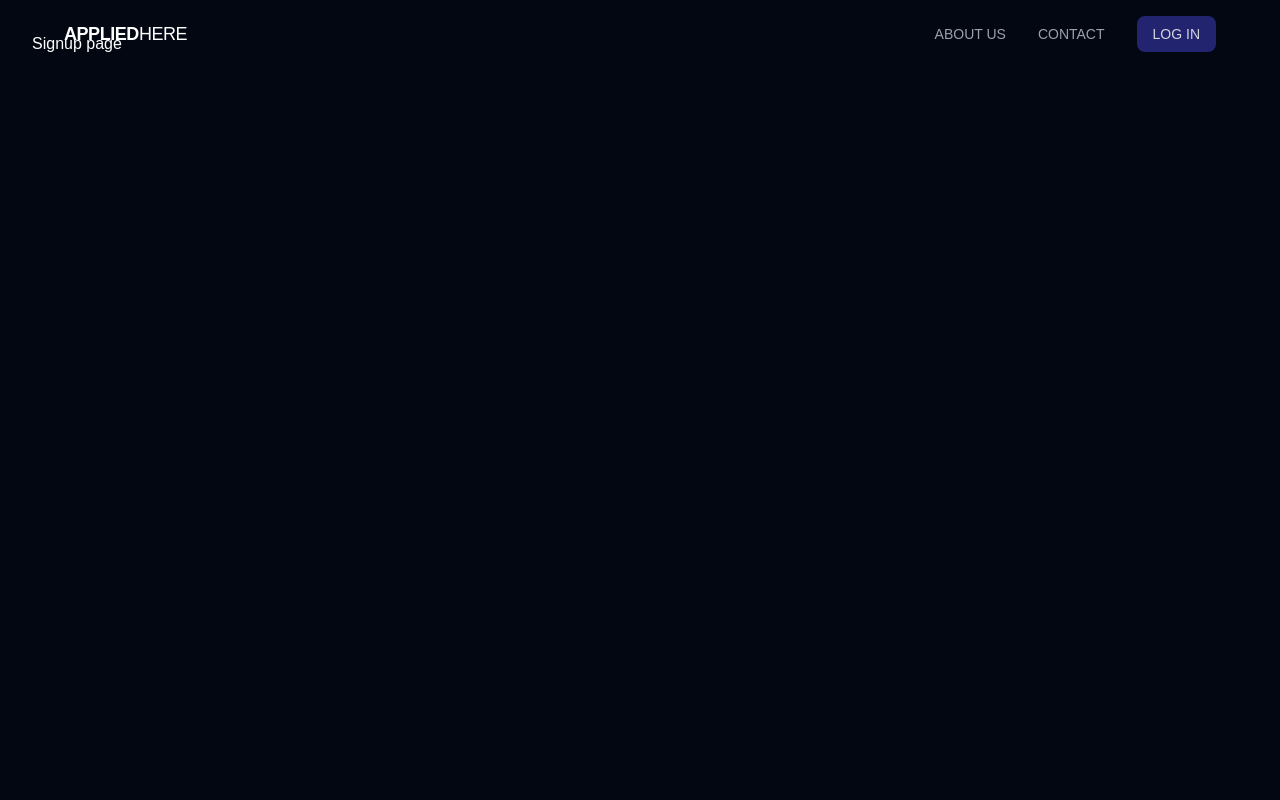
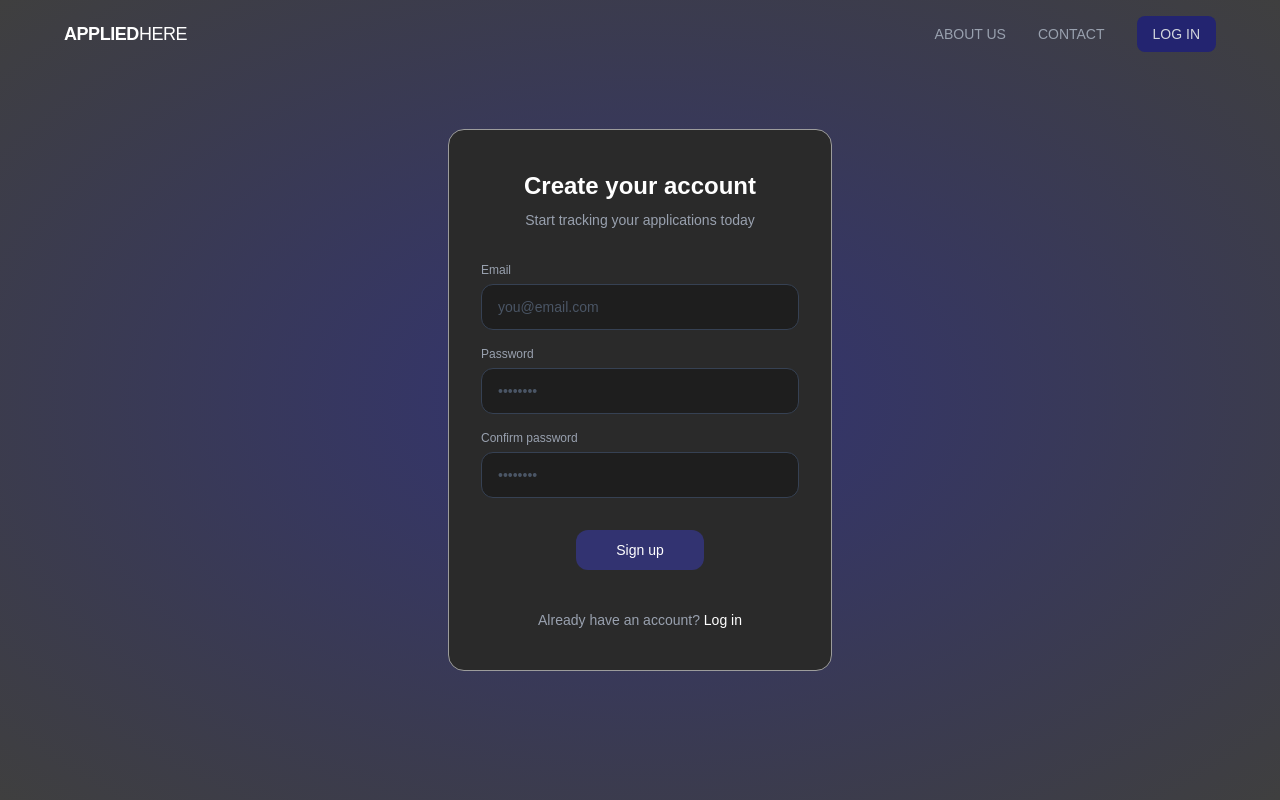
Before and after one commit to andreabordaa/applied-here, a Next.js app: page /signup in a window 1280 px wide. Built offline with nearby package versions, Linux system fonts and the light colour scheme; no server answers.

Commit message:
feat: add login and signup page

```diff
--- a/src/app/login/page.jsx
+++ b/src/app/login/page.jsx
@@ -1,9 +1,118 @@
+"use client";
+
+import { useState } from "react";
+import { supabase } from "@/lib/supabaseClient";
+import { useRouter } from "next/navigation";
+import Link from "next/link";
 import PublicLayout from "@/components/PublicLayout";
 
 export default function Login() {
+  const router = useRouter();
+  const [email, setEmail] = useState("");
+  const [password, setPassword] = useState("");
+  const [error, setError] = useState("");
+  const [loading, setLoading] = useState(false);
+
+  const handleLogin = async (e) => {
+    e.preventDefault();
+    setError("");
+    setLoading(true);
+
+    const { error } = await supabase.auth.signInWithPassword({
+      email,
+      password,
+    });
+
+    if (error) {
+      setError(error.message);
+      setLoading(false);
+    } else {
+      router.push("/dashboard");
+    }
+  };
+
   return (
     <PublicLayout>
-      <div className="text-white p-8">Login page</div>
+      <main
+        className="min-h-screen flex items-center justify-center px-6 overflow-hidden"
+        style={{
+          background:
+            "radial-gradient(ellipse at center, #323371 0%, #3F3F3F 100%)",
+        }}
+      >
+        <div className="w-full max-w-sm">
+          {/* Card */}
+          <div className="bg-[#2A2A2A] border border-[#9C9C9C] rounded-2xl p-12 flex flex-col">
+            {/* Header */}
+            <h1 className="text-white text-2xl font-semibold text-center mb-2">
+              Welcome back
+            </h1>
+            <p className="text-gray-400 text-sm text-center mb-8">
+              Log in to your Applied Here account
+            </p>
+
+            {/* Error message */}
+            {error && (
+              <div className="bg-red-500/10 border border-red-500/30 text-red-400 text-sm rounded-xl px-4 py-3 mb-6">
+                {error}
+              </div>
+            )}
+
+            {/* Form */}
+            <form onSubmit={handleLogin} className="flex flex-col gap-4">
+              <div className="flex flex-col gap-1.5">
+                <label className="text-gray-400 text-xs font-medium">
+                  Email
+                </label>
+                <input
+                  type="email"
+                  value={email}
+                  onChange={(e) => setEmail(e.target.value)}
+                  placeholder="you@email.com"
+                  required
+                  className="bg-[#1E1E1E] border border-gray-700 text-white text-sm rounded-xl px-4 py-3 outline-none focus:border-[#323371] transition-colors placeholder:text-gray-600"
+                />
+              </div>
+
+              <div className="flex flex-col gap-1.5">
+                <label className="text-gray-400 text-xs font-medium">
+                  Password
+                </label>
+                <input
+                  type="password"
+                  value={password}
+                  onChange={(e) => setPassword(e.target.value)}
+                  placeholder="••••••••"
+                  required
+                  className="bg-[#1E1E1E] border border-gray-700 text-white text-sm rounded-xl px-4 py-3 outline-none focus:border-[#323371] transition-colors placeholder:text-gray-600"
+                />
+              </div>
+
+              {/* Button */}
+              <div className="flex justify-center mt-4">
+                <button
+                  type="submit"
+                  disabled={loading}
+                  className="bg-[#323371] hover:bg-[#3d3d8a] disabled:opacity-50 disabled:cursor-not-allowed text-white text-sm font-medium py-2.5 px-10 rounded-xl transition-colors"
+                >
+                  {loading ? "Logging in..." : "Log in"}
+                </button>
+              </div>
+            </form>
+
+            {/* Footer */}
+            <p className="text-gray-400 text-sm text-center mt-20">
+              {"Don't have an account? "}
+              <Link
+                href="/signup"
+                className="text-white hover:text-[#6b6bc4] transition-colors"
+              >
+                Sign up
+              </Link>
+            </p>
+          </div>
+        </div>
+      </main>
     </PublicLayout>
   );
 }
--- a/src/app/signup/page.jsx
+++ b/src/app/signup/page.jsx
@@ -1,9 +1,141 @@
+"use client";
+
+import { useState } from "react";
+import { supabase } from "@/lib/supabaseClient";
+import { useRouter } from "next/navigation";
+import Link from "next/link";
 import PublicLayout from "@/components/PublicLayout";
 
 export default function Signup() {
+  const router = useRouter();
+  const [email, setEmail] = useState("");
+  const [password, setPassword] = useState("");
+  const [confirmPassword, setConfirmPassword] = useState("");
+  const [error, setError] = useState("");
+  const [loading, setLoading] = useState(false);
+
+  const handleSignup = async (e) => {
+    e.preventDefault();
+    setError("");
+
+    if (password !== confirmPassword) {
+      setError("Passwords do not match");
+      return;
+    }
+
+    if (password.length < 6) {
+      setError("Password must be at least 6 characters");
+      return;
+    }
+
+    setLoading(true);
+
+    const { error } = await supabase.auth.signUp({ email, password });
+
+    if (error) {
+      setError(error.message);
+      setLoading(false);
+    } else {
+      router.push("/dashboard");
+    }
+  };
+
   return (
     <PublicLayout>
-      <div className="text-white p-8">Signup page</div>
+      <main
+        className="h-screen flex items-center justify-center px-6 overflow-hidden"
+        style={{
+          background:
+            "radial-gradient(ellipse at center, #323371 0%, #3F3F3F 100%)",
+        }}
+      >
+        <div className="w-full max-w-sm">
+          {/* Card */}
+          <div className="bg-[#2A2A2A] border border-[#9C9C9C] rounded-2xl px-8 py-10 flex flex-col">
+            {/* Header */}
+            <h1 className="text-white text-2xl font-semibold text-center mb-2">
+              Create your account
+            </h1>
+            <p className="text-gray-400 text-sm text-center mb-8">
+              Start tracking your applications today
+            </p>
+
+            {/* Error message */}
+            {error && (
+              <div className="bg-red-500/10 border border-red-500/30 text-red-400 text-sm rounded-xl px-4 py-3 mb-6">
+                {error}
+              </div>
+            )}
+
+            {/* Form */}
+            <form onSubmit={handleSignup} className="flex flex-col gap-4">
+              <div className="flex flex-col gap-1.5">
+                <label className="text-gray-400 text-xs font-medium">
+                  Email
+                </label>
+                <input
+                  type="email"
+                  value={email}
+                  onChange={(e) => setEmail(e.target.value)}
+                  placeholder="you@email.com"
+                  required
+                  className="bg-[#1E1E1E] border border-gray-700 text-white text-sm rounded-xl px-4 py-3 outline-none focus:border-[#323371] transition-colors placeholder:text-gray-600"
+                />
+              </div>
+
+              <div className="flex flex-col gap-1.5">
+                <label className="text-gray-400 text-xs font-medium">
+                  Password
+                </label>
+                <input
+                  type="password"
+                  value={password}
+                  onChange={(e) => setPassword(e.target.value)}
+                  placeholder="••••••••"
+                  required
+                  className="bg-[#1E1E1E] border border-gray-700 text-white text-sm rounded-xl px-4 py-3 outline-none focus:border-[#323371] transition-colors placeholder:text-gray-600"
+                />
+              </div>
+
+              <div className="flex flex-col gap-1.5">
+                <label className="text-gray-400 text-xs font-medium">
+                  Confirm password
+                </label>
+                <input
+                  type="password"
+                  value={confirmPassword}
+                  onChange={(e) => setConfirmPassword(e.target.value)}
+                  placeholder="••••••••"
+                  required
+                  className="bg-[#1E1E1E] border border-gray-700 text-white text-sm rounded-xl px-4 py-3 outline-none focus:border-[#323371] transition-colors placeholder:text-gray-600"
+                />
+              </div>
+
+              {/* Button */}
+              <div className="flex justify-center mt-4">
+                <button
+                  type="submit"
+                  disabled={loading}
+                  className="bg-[#323371] hover:bg-[#3d3d8a] disabled:opacity-50 disabled:cursor-not-allowed text-white text-sm font-medium py-2.5 px-10 rounded-xl transition-colors"
+                >
+                  {loading ? "Creating account..." : "Sign up"}
+                </button>
+              </div>
+            </form>
+
+            {/* Footer */}
+            <p className="text-gray-400 text-sm text-center mt-10">
+              Already have an account?{" "}
+              <Link
+                href="/login"
+                className="text-white hover:text-[#6b6bc4] transition-colors"
+              >
+                Log in
+              </Link>
+            </p>
+          </div>
+        </div>
+      </main>
     </PublicLayout>
   );
 }
--- a/src/lib/supabaseClient.js
+++ b/src/lib/supabaseClient.js
@@ -0,0 +1,6 @@
+import { createClient } from "@supabase/supabase-js";
+
+const supabaseUrl = process.env.NEXT_PUBLIC_SUPABASE_URL;
+const supabaseKey = process.env.NEXT_PUBLIC_SUPABASE_ANON_KEY;
+
+export const supabase = createClient(supabaseUrl, supabaseKey);
```
